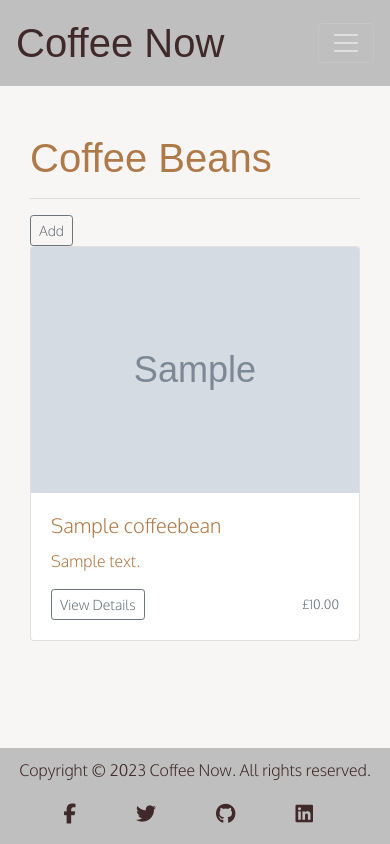
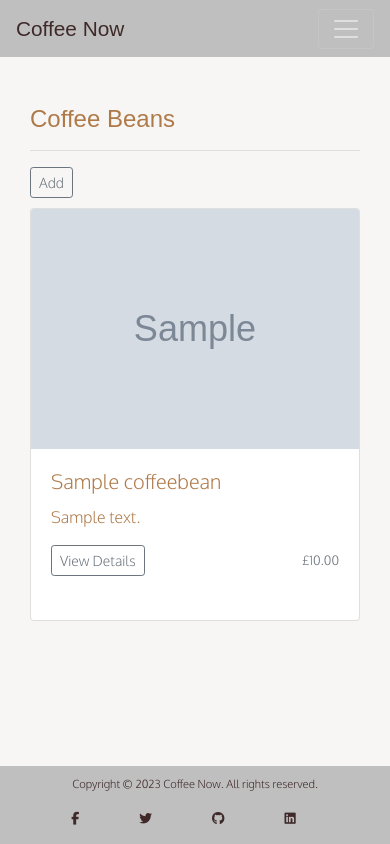
Before and after one commit to Kieran132/Coffee_Now, a Django app: page /coffee_list/ in a window 390 px wide. Run offline with Django 3.2, Linux system fonts and the light colour scheme; a user stored in the database is signed in; tables that the repository leaves empty hold one stand-in row (values such as "Sample post"); grey boxes marked "Sample" are stand-in pictures; some libraries are stand-ins or nearby versions; some web fonts are replaced.

Commit message:
Styled coffee-list.html for responsiveness

```diff
--- a/accessories/templates/coffee_accessories.html
+++ b/accessories/templates/coffee_accessories.html
@@ -10,7 +10,7 @@
   <div class="row">
     {% for accessory in accessories %}
     <div class="col-md-4">
-      <div class="card mb-4 box-shadow">
+      <div class="card mb-4 box-shadow coffee-box">
         <img src="{{ accessory.image.url }}" class="card-img-top" alt="{{ accessory.name }}">
         <div class="card-body">
           <h5 class="card-title">{{ accessory.name }}</h5>
--- a/order/templates/coffee_list.html
+++ b/order/templates/coffee_list.html
@@ -5,19 +5,19 @@
   <h1>Coffee Beans</h1>
   <hr>
   {% if request.user.is_superuser %}
-  <a class="btn btn-sm btn-outline-secondary" href="{% url 'add_product'%}">Add</a>
+  <a class="btn btn-sm btn-outline-secondary coffee-add-btn" href="{% url 'add_product'%}">Add</a>
   {% endif %}
-  <div class="row">
+  <div class="row coffee-list-products">
     {% for coffee in coffee_beans %}
-    <div class="col-md-4">
-      <div class="card mb-4 box-shadow">
+    <div class="col-md-4 coffee-card">
+      <div class="card mb-4 box-shadow coffee-box">
         {% if coffee.image %}
         <a>
-          <img class="card-img-top" src="{{ coffee.image.url }}" alt="{{ coffee.name }}">
+          <img class="card-img-top img-fluid coffee-image" src="{{ coffee.image.url }}" alt="{{ coffee.name }}">
         </a>
         {% else %}
         <a>
-          <img class="card-img-top img-fluid " src="{{ MEDIA_URL }}coffee.jpg " alt=" {{ coffee.name }}">
+          <img class="card-img-top img-fluid coffee-image " src="{{ MEDIA_URL }}coffee.jpg " alt=" {{ coffee.name }}">
         </a>
         {% endif %}
         <div class="card-body">
--- a/static/css/style.css
+++ b/static/css/style.css
@@ -115,12 +115,27 @@
     width: 100%;
 }
 
+/* Coffee List Product page styling */
+
+.coffee-box{
+    height: 100%;
+}
+
+.coffee-image{
+    height: 15rem
+}
+
+.coffee-add-btn{
+    margin-bottom: 10px;
+}
 
 /* Media Queries */
 
-/* Screen sizes up to 280px */
+/* Screen sizes from to 280px */
 
-@media (max-width: 280px) {
+@media only screen and (min-width: 280px) {
+
+    /* NavBar, Footer and Index.html styling */
 
     .navbar-dark .nav-title{
         font-size: 1.3rem;
@@ -142,21 +157,38 @@
         margin-left: 2.6rem;
         font-size: 0.8rem;
     }
+
+    /* Coffee-list styling */
+
+    .coffee-card{
+        margin-bottom: 5px;
+    }
+
 }
 
 
-/* Push footer icons to centre on screen size below 380px */
+/* Push footer icons to centre on screen size from 380px */
 
-@media (max-width: 380px){
+@media only screen and (min-width: 380px){
+
+    /* NavBar, Footer and Index.html styling */
     .footer-social{
         justify-content: center;
         margin-left: 2.3rem;
     }
+
+    /* Coffee-list styling */
+
+    .coffee-card{
+        margin-bottom: 5px;
+    }
 }
 
-/* Screen sizes up to 420px */
+/* Screen sizes from to 420px */
 
-@media (max-width: 420px) {
+@media only screen and (min-width: 420px) {
+
+    /* NavBar, Footer and Index.html styling */
     .copyright {
         display: flex;
         justify-content: center
@@ -166,12 +198,20 @@
         justify-content: center;
         margin-left: 2.3rem;
     }
+
+    /* Coffee-list styling */
+
+    .coffee-card{
+        margin-bottom: 5px;
+    }
 }
 
 
-/* Screen sizes up to 560px */
+/* Screen sizes from to 560px */
 
-@media (max-width: 560px) {
+@media only screen and (min-width: 540px) and (max-width: 700px) {
+
+    /* NavBar, Footer and Index.html styling */
     .copyright {
         display: flex;
         justify-content: center
@@ -181,19 +221,28 @@
         justify-content: center;
         margin-left: 2.9rem;
     }
+
+    /* Coffee-list styling */
+
+    .coffee-card {
+        margin-bottom: 5px;
+        width: 80%;
+        margin-left: 3.1rem;
+    }
+}
+
+@media only screen and (min-width: 820px){
+    .coffee-card {
+        margin-bottom: 5px;
+    }
+
 }
 
 /* Screen sizes up to 1200px */
 
-@media (min-width: 992px){
+@media only screen and (min-width: 992px){
 
-
-    .navbar-expand-lg .navbar-nav{
-
-    }
-    .navbar-expand-lg{
-        margin-top: 25px;
-    }
+    /* NavBar, Footer and Index.html styling */
 
     .navbar-nav .nav-item {
         margin-right: 10px;
```
